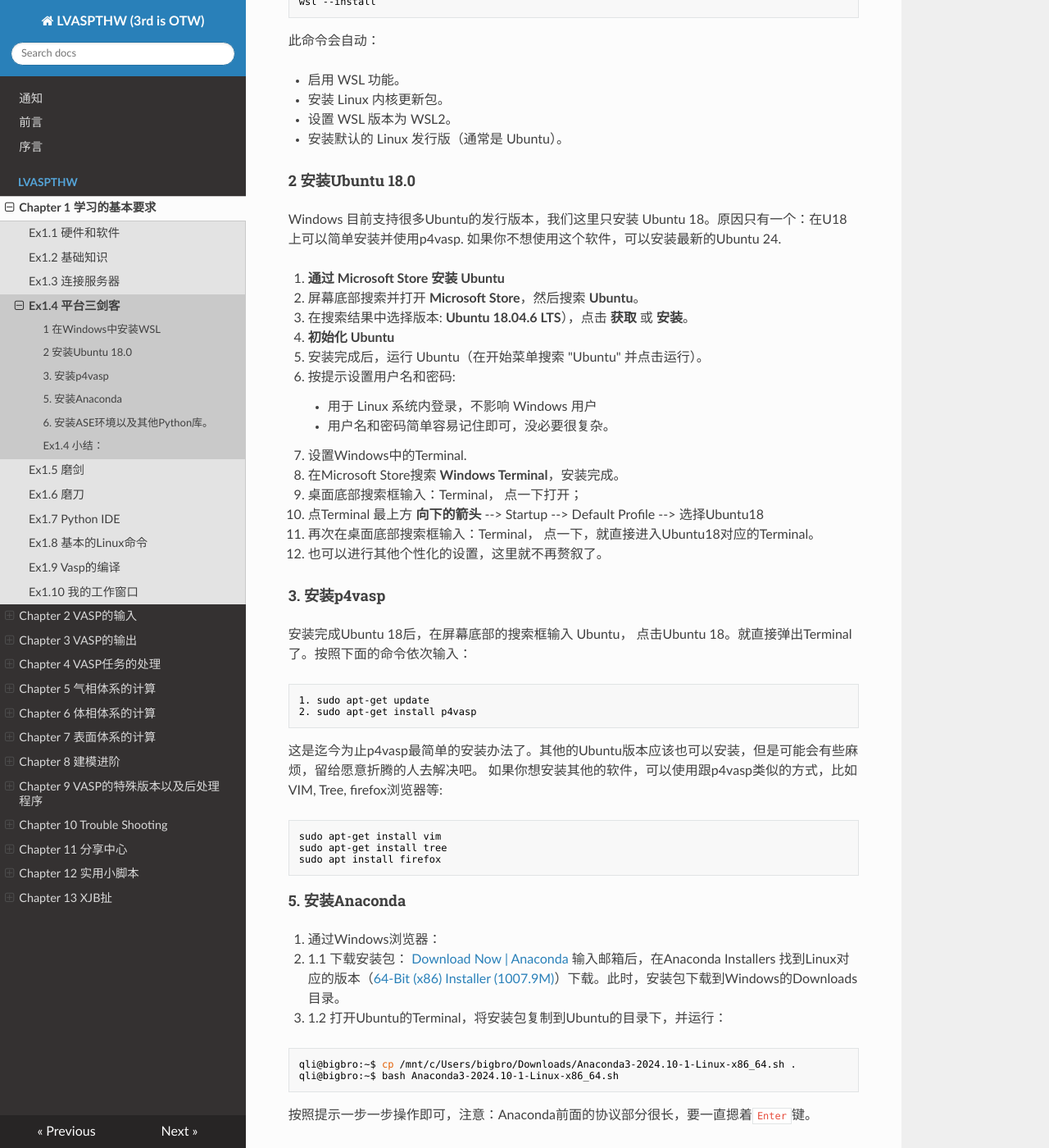
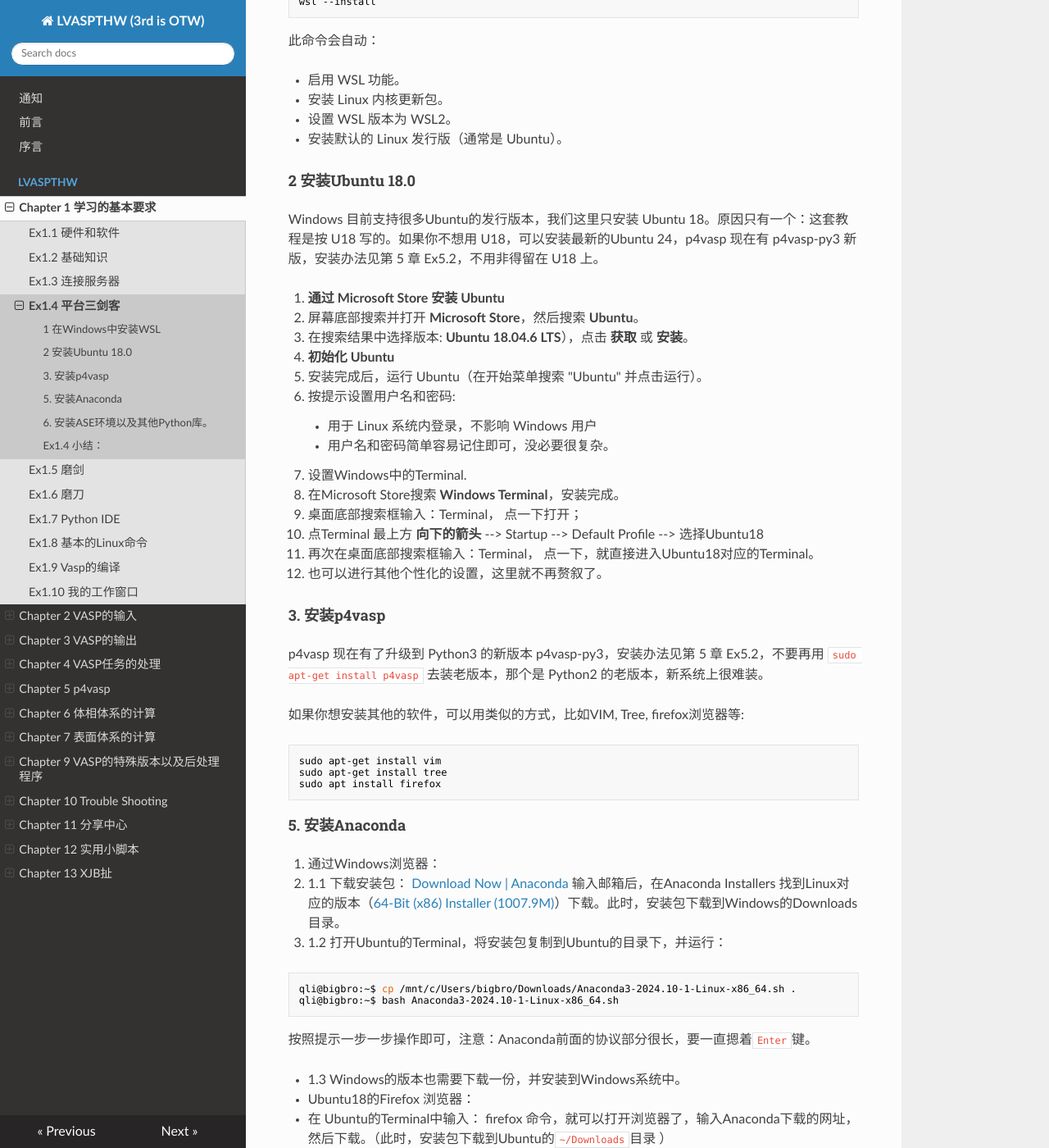
Before and after one commit to bigbrosci/LVASPTHW_com, an MkDocs documentation site: the page built from docs/LVASPTHW/Ex1.4.md, in a window 1280 px wide and 1400 px high, scrolled down 882 px. Shown: the whole window at 82% size. Built offline with MkDocs 1.6.1, drawn with Linux system fonts in a browser that asks for light colours; nearby versions of some CDN libraries; some of the changed text lies outside the part shown.

Commit message:
chapter 5 p4vasp; drop chapter 8; redirect p4vasp mentions to chapter 5

````diff
--- a/docs/LVASPTHW/Ex1.4.md
+++ b/docs/LVASPTHW/Ex1.4.md
@@ -50,7 +50,7 @@
 
 #### 2 安装Ubuntu 18.0
 
-Windows 目前支持很多Ubuntu的发行版本，我们这里只安装 Ubuntu 18。原因只有一个：在U18上可以简单安装并使用p4vasp. 如果你不想使用这个软件，可以安装最新的Ubuntu 24.
+Windows 目前支持很多Ubuntu的发行版本，我们这里只安装 Ubuntu 18。原因只有一个：这套教程是按 U18 写的。如果你不想用 U18，可以安装最新的Ubuntu 24，p4vasp 现在有 p4vasp-py3 新版，安装办法见第 5 章 Ex5.2，不用非得留在 U18 上。
 
 1. **通过 Microsoft Store 安装 Ubuntu**
 
@@ -76,14 +76,9 @@
 
 #### 3. 安装p4vasp
 
-安装完成Ubuntu 18后，在屏幕底部的搜索框输入 Ubuntu， 点击Ubuntu 18。就直接弹出Terminal 了。按照下面的命令依次输入：
+p4vasp 现在有了升级到 Python3 的新版本 p4vasp-py3，安装办法见第 5 章 Ex5.2，不要再用 `sudo apt-get install p4vasp` 去装老版本，那个是 Python2 的老版本，新系统上很难装。
 
-```bash
-1. sudo apt-get update
-2. sudo apt-get install p4vasp
-```
-
-这是迄今为止p4vasp最简单的安装办法了。其他的Ubuntu版本应该也可以安装，但是可能会有些麻烦，留给愿意折腾的人去解决吧。 如果你想安装其他的软件，可以使用跟p4vasp类似的方式，比如VIM, Tree, firefox浏览器等:
+如果你想安装其他的软件，可以用类似的方式，比如VIM, Tree, firefox浏览器等:
 
 ```bash
 sudo apt-get install vim
@@ -152,7 +147,7 @@
 * WSL是什么？ 怎么安装？
 * Ubuntu有哪些版本？我们为什么要安装 Ubuntu 18？
 * Windows中的Terminal怎么安装，如何个性化设置？
-* Ubuntu中怎么安装p4vasp以及其他软件？
+* Ubuntu中怎么安装其他软件？p4vasp 的安装办法见第 5 章 Ex5.2。
 * Ubuntu中怎么安装Anaconda？
 * 通过Anaconda安装ASE以及其他Python软件/库。
 
--- a/mkdocs.yml
+++ b/mkdocs.yml
@@ -49,12 +49,10 @@
         - Ex4.4 for + sed + POSCAR:   LVASPTHW/Ex4.4.md
         - Ex4.5 VASP任务的批量提交-1: LVASPTHW/Ex4.5.md
         - Ex4.6 VASP任务的批量提交-2: LVASPTHW/Ex4.6.md
-      - Chapter 5 气相体系的计算:
-        - Ex5.1 单原子:    LVASPTHW/ExN.md
-        - Ex5.2 双原子:    LVASPTHW/ExN.md
-        - Ex5.3 三原子:    LVASPTHW/ExN.md
-        - Ex5.4 多原子:    LVASPTHW/ExN.md
-        - Ex5.5 热力学:    LVASPTHW/ExN.md
+      - Chapter 5 p4vasp:
+        - Ex5.1 p4vasp 简介:    LVASPTHW/Ex5.1.md
+        - Ex5.2 最新版 p4vasp 的获取方式:    LVASPTHW/Ex5.2.md
+        - Ex5.3 最新更新内容:    LVASPTHW/Ex5.3.md
       - Chapter 6 体相体系的计算:
         - Ex6.1 Bulk的搭建:    LVASPTHW/ExN.md
         - Ex6.2 Bulk的优化:    LVASPTHW/ExN.md
@@ -62,9 +60,6 @@
       - Chapter 7 表面体系的计算:
         - Ex7.1 slab模型:    LVASPTHW/ExN.md
         - Ex7.9 热力学:      LVASPTHW/ExN.md
-      - Chapter 8 建模进阶:
-        - Ex8.1 建模软件:    LVASPTHW/Ex8.1.md
-        - Ex8.2 建模思路:    LVASPTHW/ExN.md
       - Chapter 9 VASP的特殊版本以及后处理程序:
         - Ex9.1 VTST:       LVASPTHW/ExN.md
         - Ex9.2 VASPsol++:  LVASPTHW/ExN.md
````
Also changed, not shown: other parts of docs/LVASPTHW/Ex1.4.md (+1 -1 lines), docs/LVASPTHW/Ex1.1.md (+1 -1 lines), docs/LVASPTHW/Ex1.5.md (+1 -1 lines), docs/LVASPTHW/Ex3.1.md (+1 -1 lines), docs/LVASPTHW/Ex3.9.md (+1 -1 lines), docs/LVASPTHW/Ex5.1.md (added, +21 -0 lines), docs/LVASPTHW/Ex5.2.md (added, +53 -0 lines), docs/LVASPTHW/Ex5.3.md (added, +17 -0 lines), 1 other file.
